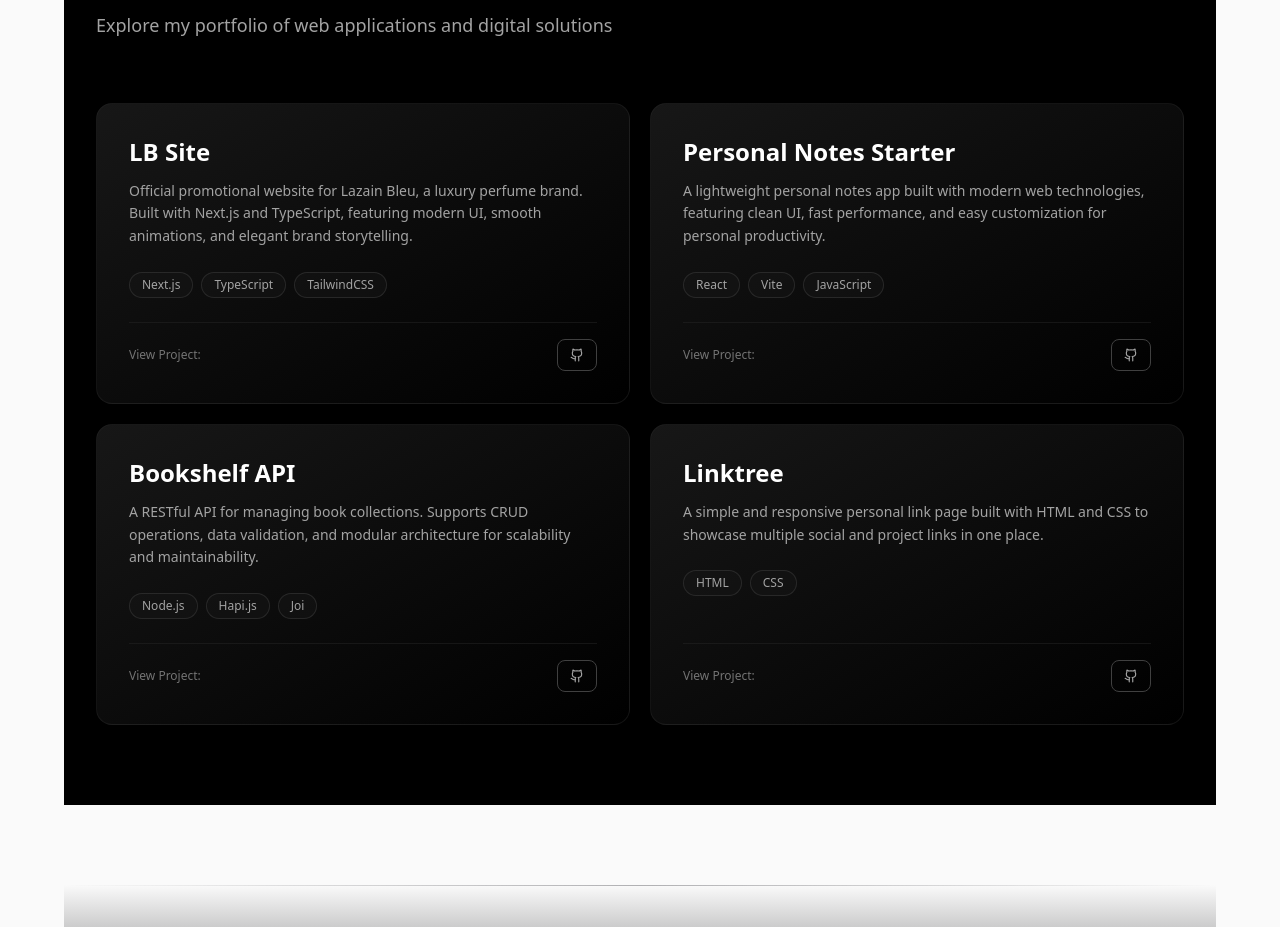
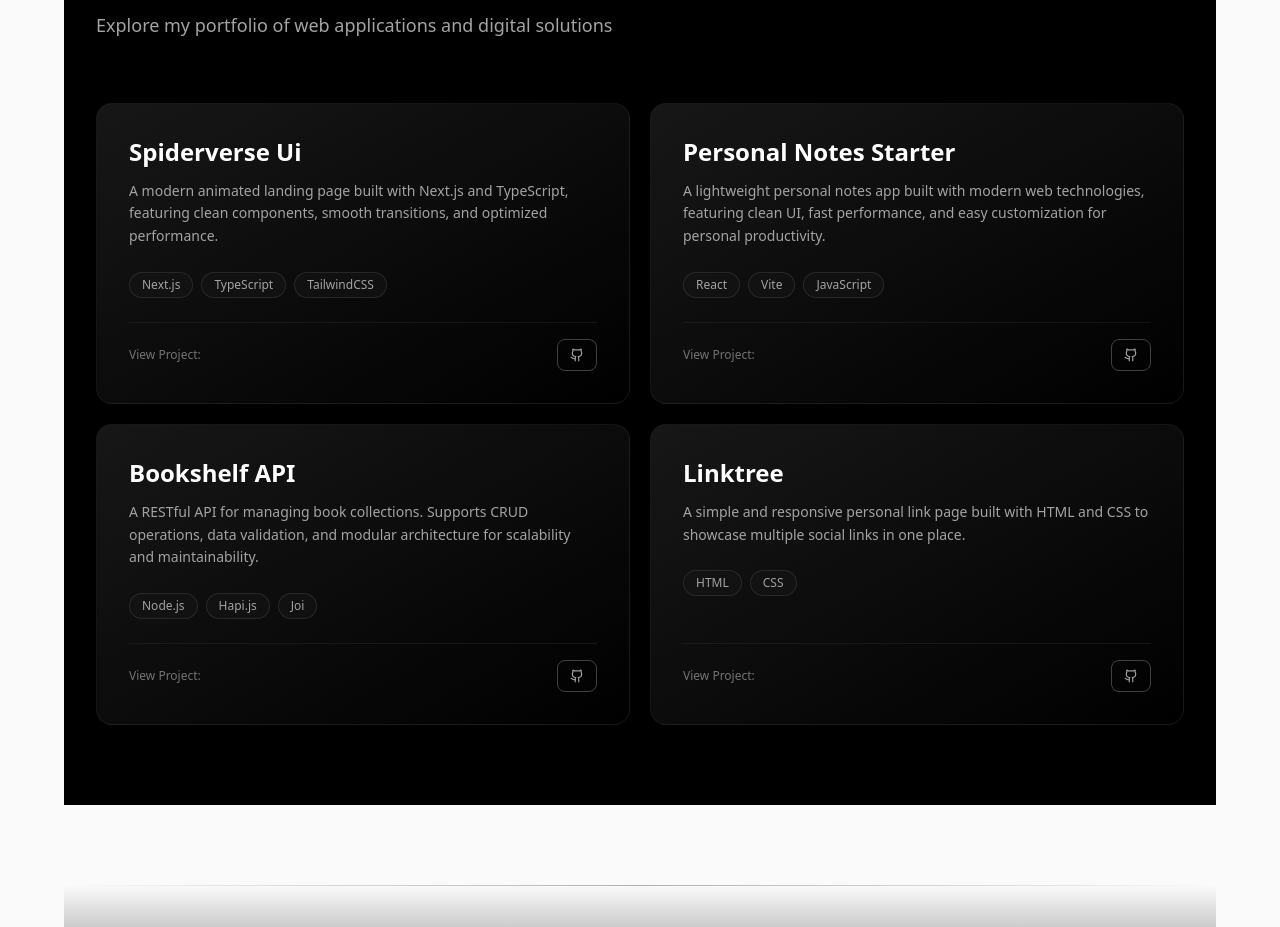
Before and after one commit to zeiynz/Zain, a Next.js app: page / in a window 1280 px wide. Shown: the part 3780-4707 px from the top of the page. Built offline with nearby package versions, Linux system fonts and the light colour scheme; a web font is replaced by a local one.

Commit message:
feat: update project details and enhance ProjectCard hover effect for better user experience

```diff
--- a/src/components/sections/Projects.tsx
+++ b/src/components/sections/Projects.tsx
@@ -52,10 +52,10 @@
 const PROJECTS: Project[] = [
     {
         id: '4',
-        title: 'LB Site',
-        description: 'Official promotional website for Lazain Bleu, a luxury perfume brand. Built with Next.js and TypeScript, featuring modern UI, smooth animations, and elegant brand storytelling.',
+        title: 'Spiderverse Ui',
+        description: 'A modern animated landing page built with Next.js and TypeScript, featuring clean components, smooth transitions, and optimized performance.',
         tags: ['Next.js', 'TypeScript', 'TailwindCSS', 'Framer Motion'],
-        github: 'https://github.com/zeiynz/lazainbleu-site',
+        github: 'https://github.com/zeiynz/spiderverse-ui',
         live: '',
     },
     {
@@ -77,7 +77,7 @@
     {
         id: '7',
         title: 'Linktree',
-        description: 'A simple and responsive personal link page built with HTML and CSS to showcase multiple social and project links in one place.',
+        description: 'A simple and responsive personal link page built with HTML and CSS to showcase multiple social links in one place.',
         tags: ['HTML', 'CSS'],
         github: 'https://github.com/zeiynz/linktree',
         live: '',
--- a/src/components/ui/ProjectCard.tsx
+++ b/src/components/ui/ProjectCard.tsx
@@ -74,7 +74,8 @@
                         <p
                             className={clsx(
                                 'text-sm leading-relaxed text-neutral-300 transition-all duration-500',
-                                isHovering ? 'max-h-20 opacity-100' : 'max-h-0 overflow-hidden opacity-0'
+                                'max-h-0 overflow-hidden', // Menghilangkan deskripsi saat tidak hover
+                                isHovering ? 'max-h-20 opacity-100' : 'opacity-0'
                             )}
                         >
                             {project.description}
```
